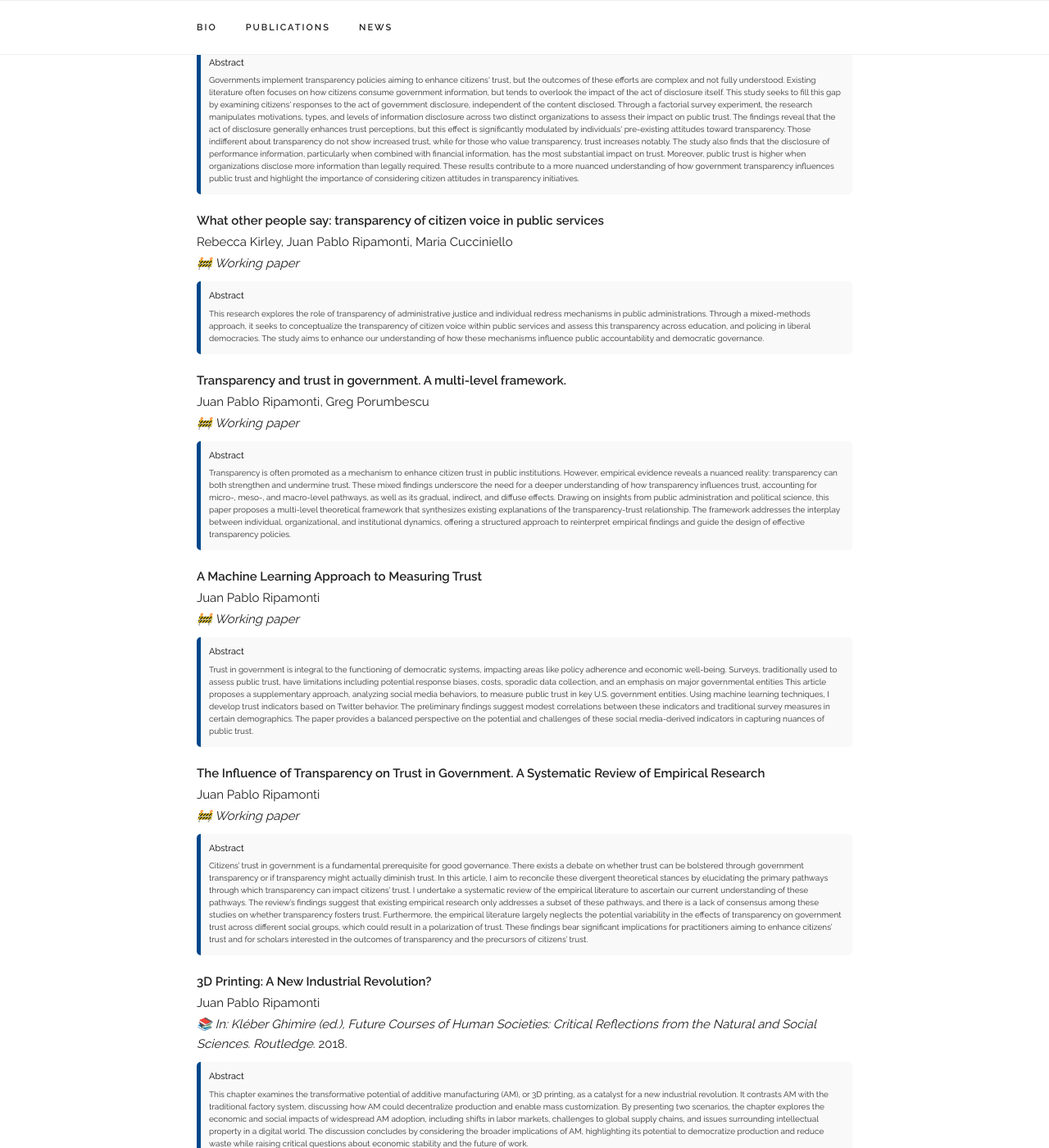
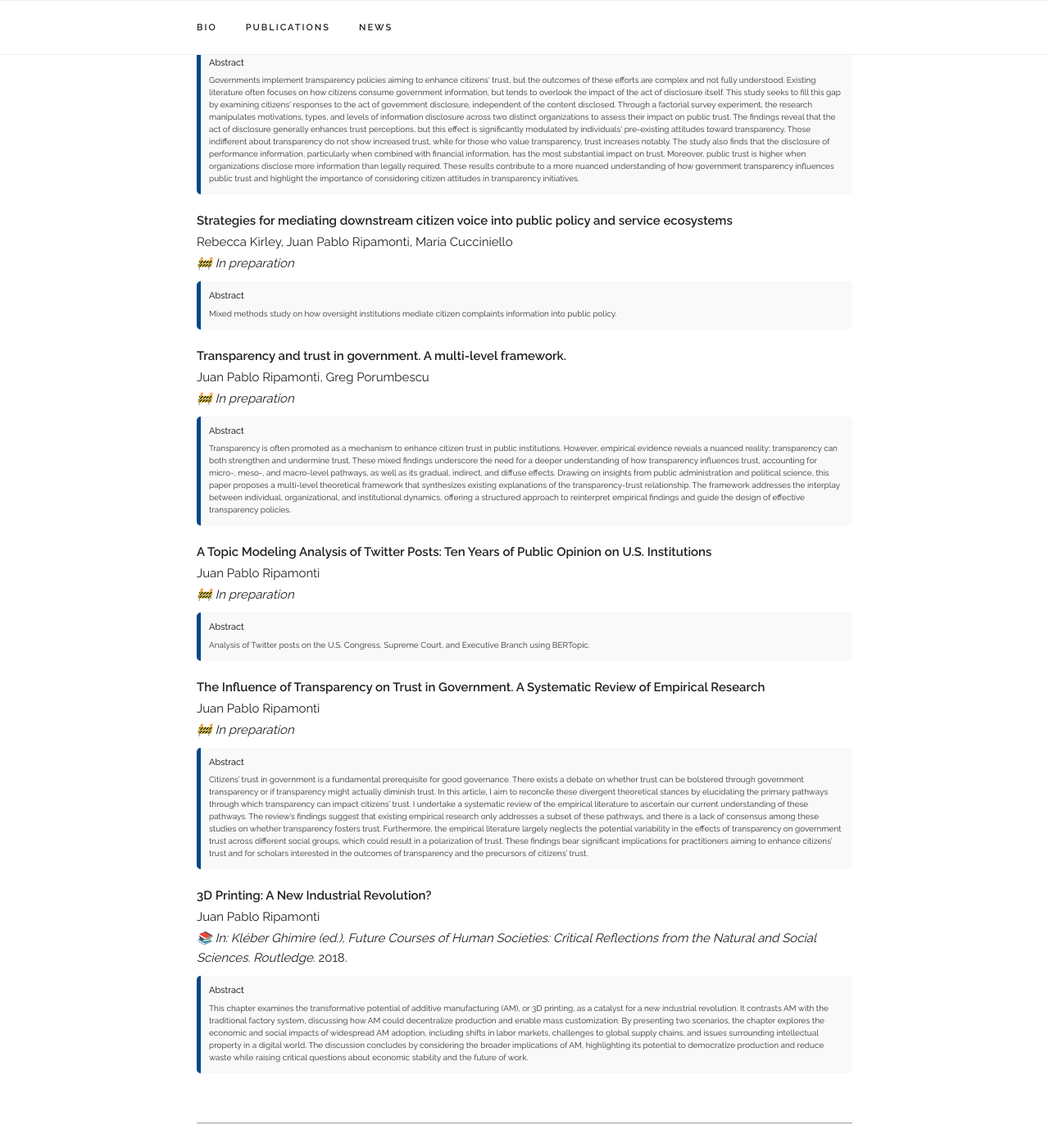
Before and after one commit to jpripamonti/jpripamonti.github.io, a Jekyll site: the page built from index.html, in a window 1280 px wide and 1400 px high, scrolled down 1105 px. Shown: the whole window at 82% size. Built offline with Jekyll 4.4.1, drawn with Linux system fonts in a browser that asks for light colours; some web fonts are replaced.

Commit message:
update publications

```diff
--- a/_data/publications.yaml
+++ b/_data/publications.yaml
@@ -5,24 +5,21 @@ papers:
     venue: "📄 Government Information Quarterly"
     #sourceLink: "https://www.sciencedirect.com/science/article/pii/S0740624X24000522"
     paper_pdf: "https://www.sciencedirect.com/science/article/pii/S0740624X24000522"
-    abstract: "Governments implement transparency policies aiming to enhance citizens' trust, but the outcomes of these efforts are complex and not fully understood. Existing literature often focuses on how citizens consume government information, but tends to overlook the impact of the act of disclosure itself. This study seeks to fill this gap by examining citizens' responses to the act of government disclosure, independent of the content disclosed. Through a factorial survey experiment, the research manipulates motivations, types, and levels of information disclosure across two distinct organizations to assess their impact on public trust. The findings reveal that the act of disclosure generally enhances trust perceptions, but this effect is significantly modulated by individuals' pre-existing attitudes toward transparency. Those indifferent about transparency do not show increased trust, while for those who value transparency, trust increases notably. The study also finds that the disclosure of performance information, particularly when combined with financial information, has the most substantial impact on trust. Moreover, public trust is higher when organizations disclose more information than legally required. These results contribute to a more nuanced understanding of how government transparency influences public trust and highlight the importance of considering citizen attitudes in transparency initiatives."
+    abstract: |
+      Governments implement transparency policies aiming to enhance citizens' trust, but the outcomes of these efforts are complex and not fully understood. Existing literature often focuses on how citizens consume government information, but tends to overlook the impact of the act of disclosure itself. This study seeks to fill this gap by examining citizens' responses to the act of government disclosure, independent of the content disclosed. Through a factorial survey experiment, the research manipulates motivations, types, and levels of information disclosure across two distinct organizations to assess their impact on public trust. The findings reveal that the act of disclosure generally enhances trust perceptions, but this effect is significantly modulated by individuals' pre-existing attitudes toward transparency. Those indifferent about transparency do not show increased trust, while for those who value transparency, trust increases notably. The study also finds that the disclosure of performance information, particularly when combined with financial information, has the most substantial impact on trust. Moreover, public trust is higher when organizations disclose more information than legally required. These results contribute to a more nuanced understanding of how government transparency influences public trust and highlight the importance of considering citizen attitudes in transparency initiatives.
     year: "2024"
     selected: y
 
-
-  - title: "What other people say: transparency of citizen voice in public services"
+  - title: "Strategies for mediating downstream citizen voice into public policy and service ecosystems"
     authors: "Rebecca Kirley, Juan Pablo Ripamonti, Maria Cucciniello"
-    venue: "🚧 Working paper"
+    venue: "🚧 In preparation"
     sourceLink: ""
-    abstract: "This research explores the role of transparency of administrative justice and individual redress mechanisms in public administrations. Through a mixed-methods approach, it seeks to conceptualize the transparency of citizen voice within public services and assess this transparency across education, and policing in liberal democracies. The study aims to enhance our understanding of how these mechanisms influence public accountability and democratic governance."
-    #preprint: "http://arxiv.org/abs/2309.11599"
-    #prereg: "https://osf.io/kwbev?view_only=c5639dcc6292482b8bd79f2086b38d24"
-    #year: "2023"
+    abstract: "Mixed methods study on how oversight institutions mediate citizen complaints information into public policy."
     selected: y
 
   - title: "Transparency and trust in government. A multi-level framework."
     authors: "Juan Pablo Ripamonti, Greg Porumbescu"
-    venue: "🚧 Working paper"
+    venue: "🚧 In preparation"
     sourceLink: ""
     abstract: "Transparency is often promoted as a mechanism to enhance citizen trust in public institutions. However, empirical evidence reveals a nuanced reality: transparency can both strengthen and undermine trust. These mixed findings underscore the need for a deeper understanding of how transparency influences trust, accounting for micro-, meso-, and macro-level pathways, as well as its gradual, indirect, and diffuse effects. Drawing on insights from public administration and political science, this paper proposes a multi-level theoretical framework that synthesizes existing explanations of the transparency-trust relationship. The framework addresses the interplay between individual, organizational, and institutional dynamics, offering a structured approach to reinterpret empirical findings and guide the design of effective transparency policies."
     #preprint: "http://arxiv.org/abs/2309.11599"
@@ -30,42 +27,22 @@ papers:
     #year: "2023"
     selected: y
 
-
-  - title: "A Machine Learning Approach to Measuring Trust"
+  - title: "A Topic Modeling Analysis of Twitter Posts: Ten Years of Public Opinion on U.S. Institutions"
     authors: "Juan Pablo Ripamonti"
-    venue: "🚧 Working paper"
+    venue: "🚧 In preparation"
     sourceLink: ""
-    abstract: "Trust in government is integral to the functioning of democratic systems, impacting areas like policy adherence and economic well-being. Surveys, traditionally used to assess public trust, have limitations including
-potential response biases, costs, sporadic data collection, and an emphasis
-on major governmental entities
-This article proposes a supplementary approach, analyzing social media behaviors, to measure public trust in key U.S. government entities. Using machine learning techniques, I develop trust indicators based on Twitter behavior. The preliminary findings suggest modest
-correlations between these indicators and traditional survey measures in
-certain demographics. The paper provides a balanced perspective on the
-potential and challenges of these social media-derived indicators in capturing nuances of public trust."
-    #preprint: "http://arxiv.org/abs/2309.11599"
-    #prereg: "https://osf.io/kwbev?view_only=c5639dcc6292482b8bd79f2086b38d24"
+    abstract: "Analysis of Twitter posts on the U.S. Congress, Supreme Court, and Executive Branch using BERTopic."
     #year: "2023"
     selected: y
 
-
   - title: "The Influence of Transparency on Trust in Government. A Systematic Review of Empirical Research"
     authors: "Juan Pablo Ripamonti"
-    venue: "🚧 Working paper"
+    venue: "🚧 In preparation"
     #sourceLink: ""
     #preprint: "https://arxiv.org/abs/2309.11029"
     #data: "https://osf.io/n2b3s/?view_only=0ae0c8d5d110493d933ab76a633fedd6"
     #prereg: "https://osf.io/n2b3s/?view_only=0ae0c8d5d110493d933ab76a633fedd6"
-    abstract: "Citizens’ trust in government is a fundamental prerequisite for good governance. There exists a debate
-on whether trust can be bolstered through government transparency or if transparency might actually
-diminish trust. In this article, I aim to reconcile these divergent theoretical stances by elucidating the
-primary pathways through which transparency can impact citizens’ trust. I undertake a systematic review
-of the empirical literature to ascertain our current understanding of these pathways. The review’s findings
-suggest that existing empirical research only addresses a subset of these pathways, and there is a lack of
-consensus among these studies on whether transparency fosters trust. Furthermore, the empirical literature
-largely neglects the potential variability in the effects of transparency on government trust across different
-social groups, which could result in a polarization of trust. These findings bear significant implications for
-practitioners aiming to enhance citizens’ trust and for scholars interested in the outcomes of transparency
-and the precursors of citizens’ trust."
+    abstract: "Citizens’ trust in government is a fundamental prerequisite for good governance. There exists a debate on whether trust can be bolstered through government transparency or if transparency might actually diminish trust. In this article, I aim to reconcile these divergent theoretical stances by elucidating the primary pathways through which transparency can impact citizens’ trust. I undertake a systematic review of the empirical literature to ascertain our current understanding of these pathways. The review’s findings suggest that existing empirical research only addresses a subset of these pathways, and there is a lack of consensus among these studies on whether transparency fosters trust. Furthermore, the empirical literature largely neglects the potential variability in the effects of transparency on government trust across different social groups, which could result in a polarization of trust. These findings bear significant implications for practitioners aiming to enhance citizens’ trust and for scholars interested in the outcomes of transparency and the precursors of citizens’ trust."
     #year: "2023"
     selected: y
 
```
